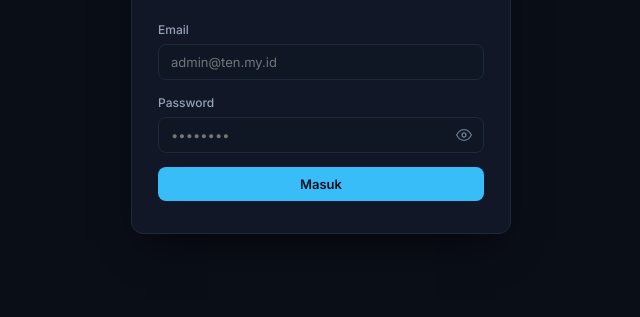
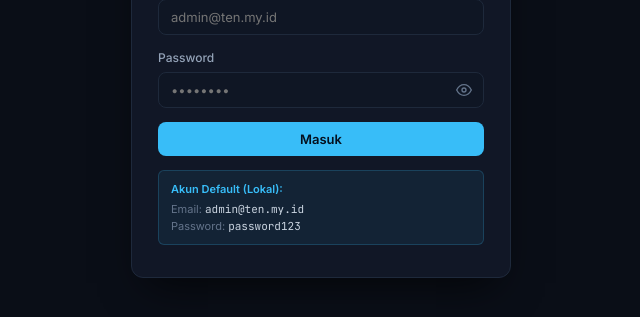
Before and after one commit to lastengtf/cdn-tenmyid, a website: page public/index.html in a window 1280 px wide. Shown: the part 355-672 px from the top of the page, without its empty margins (319-959 px from the left). Drawn offline with Linux system fonts and the light colour scheme; no server answers.

Commit message:
feat: add default credential hints to login card

```diff
--- a/public/index.html
+++ b/public/index.html
@@ -930,6 +930,12 @@ textarea {
         <button type="submit" id="btn-submit-login" class="btn btn-primary btn-block">
           <span class="btn-label">Masuk</span>
         </button>
+
+        <div class="login-hint-box" style="margin-top: 14px; padding: 10px 12px; background: rgba(56, 189, 248, 0.07); border: 1px solid rgba(56, 189, 248, 0.2); border-radius: var(--radius-sm); font-size: 11px; color: var(--text-dim); line-height: 1.5; text-align: left;">
+          <div style="font-weight: 600; color: var(--accent); margin-bottom: 4px;">Akun Default (Lokal):</div>
+          <div>Email: <code style="color: #cbd5e1; font-family: var(--font-mono);">admin@ten.my.id</code></div>
+          <div>Password: <code style="color: #cbd5e1; font-family: var(--font-mono);">password123</code></div>
+        </div>
       </form>
     </div>
   </div>
```
